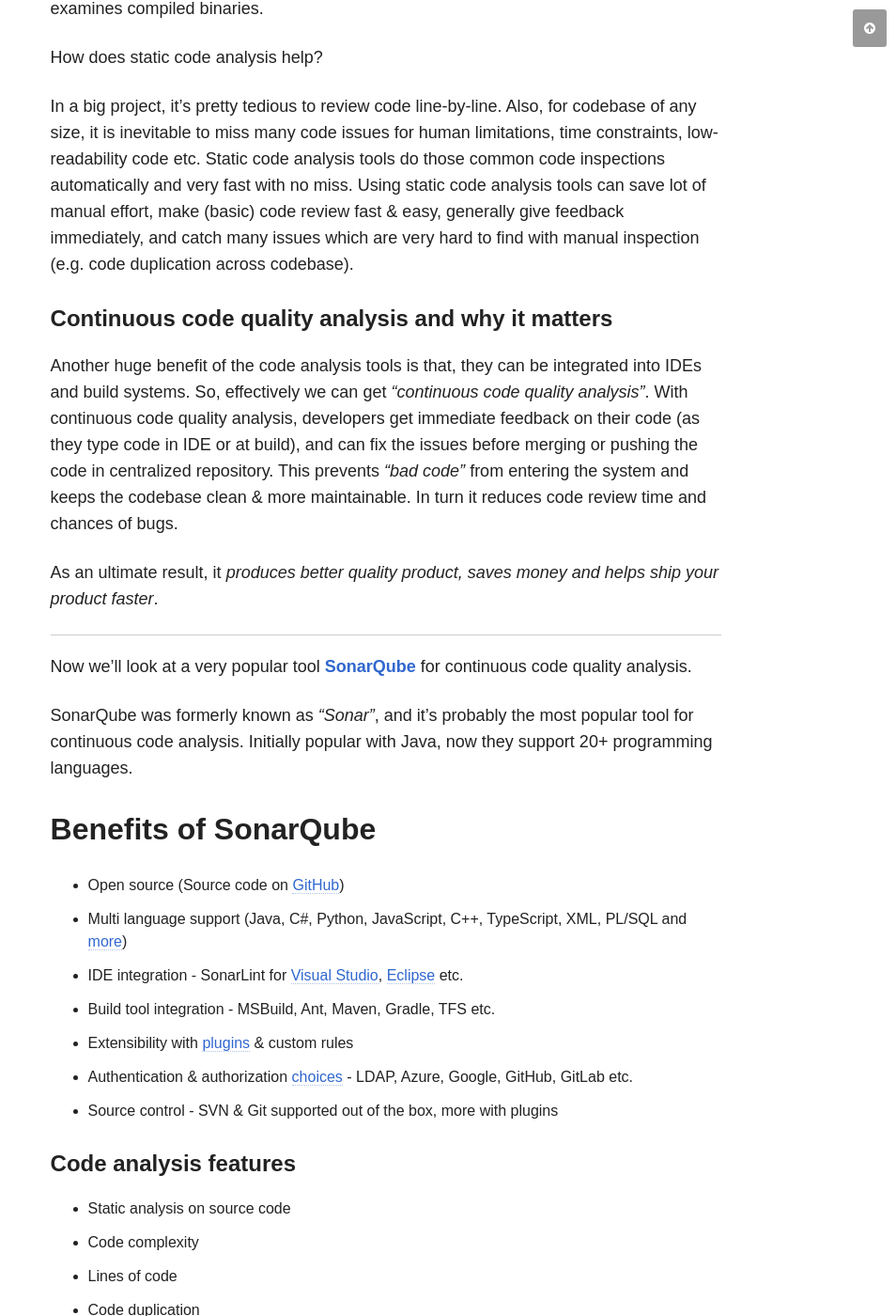
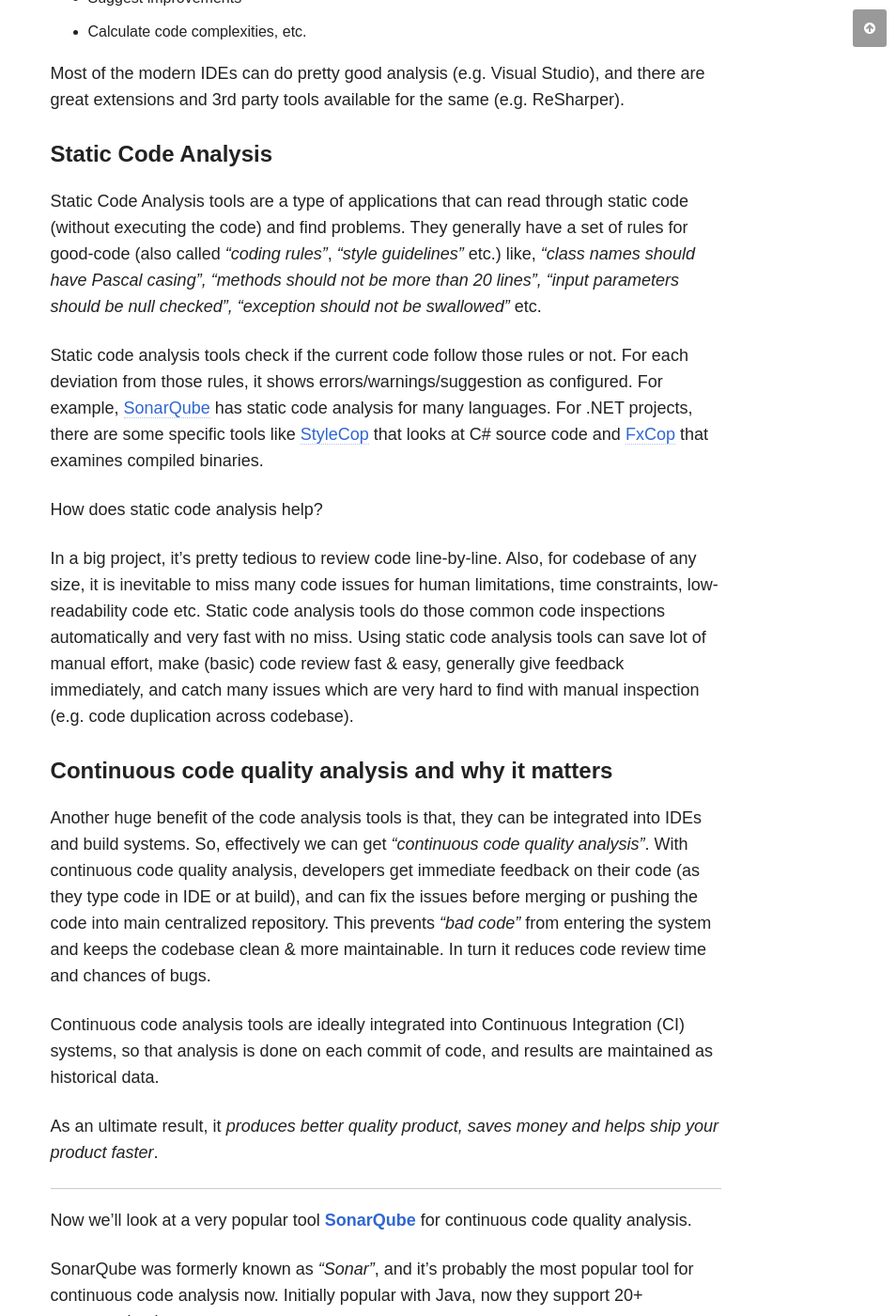
Before and after one commit to chakrabar/chakrabar.github.io, a Jekyll site: the page built from _posts/articles/2018-03-05-code-quality-management.md, in a window 1280 px wide and 1400 px high, scrolled down 3732 px. Shown: the whole window at 94% size, without its empty margins (326-1280 px from the left). Built offline with Jekyll 4.4.1, drawn with Linux system fonts in a browser that asks for light colours; nearby versions of some CDN libraries; comment, search, counter and statistics services are not loaded; some of the changed text lies outside the part shown.

```diff
--- a/_posts/articles/2018-03-05-code-quality-management.md
+++ b/_posts/articles/2018-03-05-code-quality-management.md
@@ -75,7 +79,7 @@ Most of the modern IDEs can do pretty good analysis (e.g. Visual Studio), and th
 
 #### Static Code Analysis
 
-Static Code Analysis tools are a type of applications that can read through static code (without executing the code) and find problems. They generally have a set of rules for good-code (also called _"coding rules"_, _"style guidelines"_ etc.) like, "this class name does not have recommended Pascal casing", "that method is too long", "this statement should have a null check", "exception is swallowed here" etc.
+Static Code Analysis tools are a type of applications that can read through static code (without executing the code) and find problems. They generally have a set of rules for good-code (also called _"coding rules"_, _"style guidelines"_ etc.) like, _"class names should have Pascal casing", "methods should not be more than 20 lines", "input parameters should be null checked", "exception should not be swallowed"_ etc.
 
 Static code analysis tools check if the current code follow those rules or not. For each deviation from those rules, it shows errors/warnings/suggestion as configured. For example, [SonarQube](https://www.sonarqube.org/) has static code analysis for many languages. For .NET projects, there are some specific tools like [StyleCop](https://github.com/StyleCop) that looks at C# source code and [FxCop](https://msdn.microsoft.com/en-us/library/bb429476(v=vs.80).aspx) that examines compiled binaries.
 
@@ -85,7 +89,9 @@ In a big project, it's pretty tedious to review code line-by-line. Also, for cod
 
 #### Continuous code quality analysis and why it matters
 
-Another huge benefit of the code analysis tools is that, they can be integrated into IDEs and build systems. So, effectively we can get _"continuous code quality analysis"_. With continuous code quality analysis, developers get immediate feedback on their code (as they type code in IDE or at build), and can fix the issues before merging or pushing the code in centralized repository. This prevents _"bad code"_ from entering the system and keeps the codebase clean & more maintainable. In turn it reduces code review time and chances of bugs.
+Another huge benefit of the code analysis tools is that, they can be integrated into IDEs and build systems. So, effectively we can get _"continuous code quality analysis"_. With continuous code quality analysis, developers get immediate feedback on their code (as they type code in IDE or at build), and can fix the issues before merging or pushing the code into main centralized repository. This prevents _"bad code"_ from entering the system and keeps the codebase clean & more maintainable. In turn it reduces code review time and chances of bugs.
+
+Continuous code analysis tools are ideally integrated into Continuous Integration (CI) systems, so that analysis is done on each commit of code, and results are maintained as historical data.
 
 As an ultimate result, it _produces better quality product, saves money and helps ship your product faster_.
 
@@ -93,7 +99,7 @@ As an ultimate result, it _produces better quality product, saves money and help
 
 Now we'll look at a very popular tool **[SonarQube](https://www.sonarqube.org/features/clean-code/)** for continuous code quality analysis.
 
-SonarQube was formerly known as _"Sonar"_, and it's probably the most popular tool for continuous code analysis. Initially popular with Java, now they support 20+ programming languages.
+SonarQube was formerly known as _"Sonar"_, and it's probably the most popular tool for continuous code analysis now. Initially popular with Java, now they support 20+ programming languages.
 
 ## Benefits of SonarQube
 
```
Also changed, not shown: other parts of _posts/articles/2018-03-05-code-quality-management.md (+5 -1 lines), images/posts/sonarqube/lynda-checklist.jpg (added).
